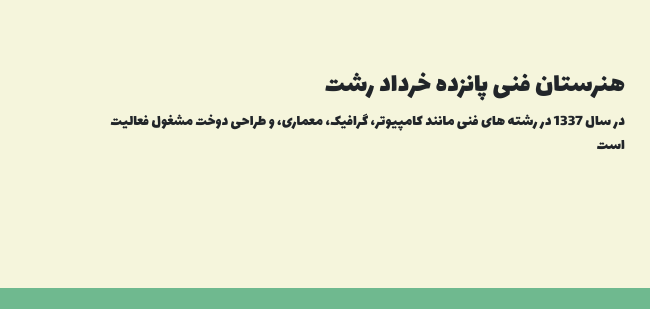
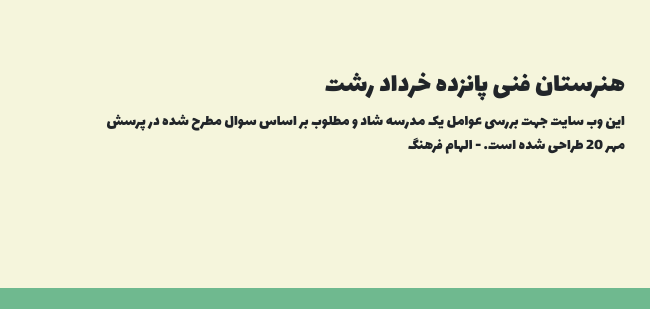
Before and after one commit to MousaviLaleh/glozzom, a website: page index.html in a window 1280 px wide. Shown: the part 2774-3083 px from the top of the page, 0-650 px from the left. Drawn offline with nearby package versions, Linux system fonts and the light colour scheme; some packages are replaced by stand-ins of ours; grey boxes are pictures that could not be loaded; a script that the page names is missing; a web font is replaced by a local one.

Commit message:
Update index.html

```diff
--- a/index.html
+++ b/index.html
@@ -335,7 +335,7 @@
       <div class="row">
         <div class="col-sm-6 align-self-center">
           <h3 style="font-family: Lalezar; text-align: right;">هنرستان فنی پانزده خرداد رشت</h3>
-          <p style="font-family: Lalezar; text-align: right;">در سال 1337  در رشته های فنی مانند کامپیوتر، گرافیک، معماری، و طراحی دوخت مشغول فعالیت است</p>
+          <p style="font-family: Lalezar; text-align: right;">این وب سایت جهت بررسی عوامل یک مدرسه شاد و مطلوب بر اساس سوال مطرح شده در پرسش مهر 20 طراحی شده است.  - الهام فرهنگ</p>
           <!-- <a href="" class="btn btn-outline-dark btn-lg">Learn More</a> -->
         </div>
         <div class="col-sm-6">
```
